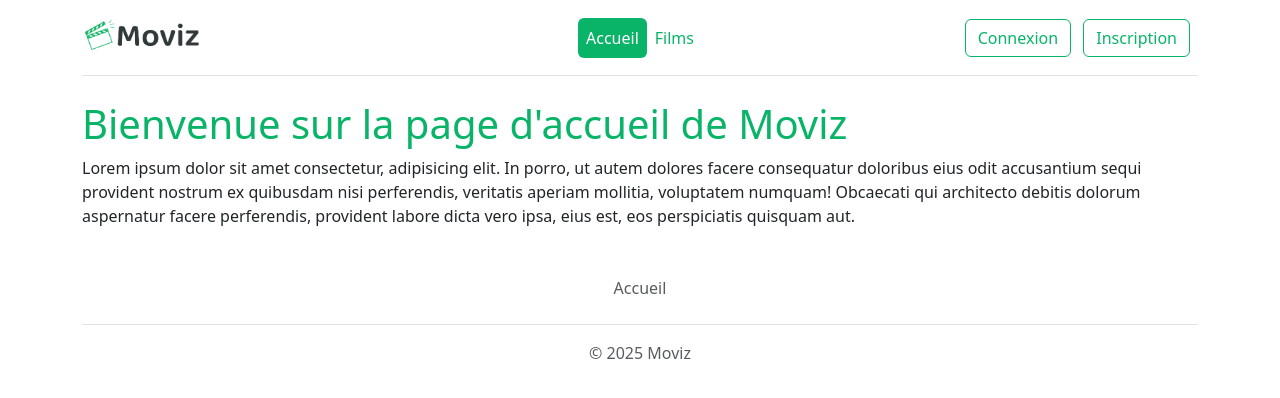
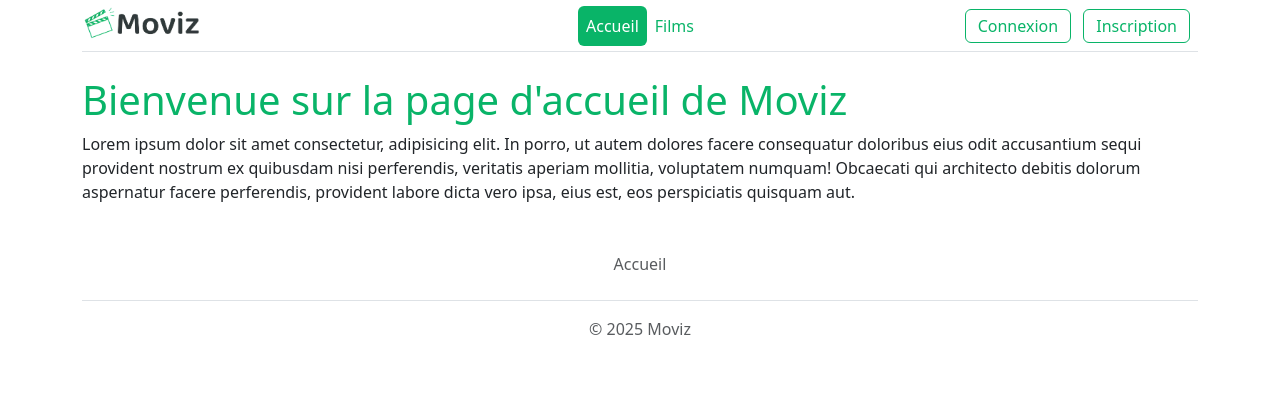
Before and after one commit to Emilien-GIBEAUD/Moviz, a PHP site: page / in a window 1280 px wide. Shown: the top 398 px of the page. Run offline with PHP 8.4, Linux system fonts and the light colour scheme.

Commit message:
update on header display

```diff
--- a/templates/header.php
+++ b/templates/header.php
@@ -24,7 +24,7 @@ use App\Tools\NavigationTools;
 <body>
 
     <div class="container">
-        <header class="d-flex flex-wrap align-items-center justify-content-center justify-content-md-between py-3 mb-4 border-bottom">
+        <header class="d-flex flex-wrap align-items-center justify-content-center justify-content-md-between py-1 mb-4 border-bottom">
             <div class="col-md-3 mb-2 mb-md-0">
                 <a href="/" class="d-inline-flex link-body-emphasis text-decoration-none">
                     <img width="120" src="./assets/images/logo-moviz.png" alt="Logo de Okaz">
@@ -43,10 +43,10 @@ use App\Tools\NavigationTools;
                 <ul class="nav nav-pills">
                     <span class="text-end ms-4 me-1 my-auto text-decoration-underline"><b>Admin :</b></span>
                     <li class="nav-item">
-                        <a href="/" class="nav-link px-2 text-center <?= NavigationTools::addActiveClass('xxx', 'xxx') ?>">Ajouter<br>film</a>
+                        <a href="/" class="nav-link px-2 py-1 text-center <?= NavigationTools::addActiveClass('xxx', 'xxx') ?>">Ajouter<br>film</a>
                     </li>
                     <li class="nav-item">
-                        <a href="/?controller=movie&action=list" class="nav-link px-2 text-center <?= NavigationTools::addActiveClass('xxx', 'xxx') ?>">Valider<br>critique</a>
+                        <a href="/?controller=movie&action=list" class="nav-link px-2 py-1 text-center <?= NavigationTools::addActiveClass('xxx', 'xxx') ?>">Valider<br>critique</a>
                     </li>
                 </ul>
             <?php } ?>
@@ -54,10 +54,10 @@ use App\Tools\NavigationTools;
             <div class="col-md-3 text-end">
                 <?php if (User::isLogged()) { ?>
                     <span><b><?= $pseudo ?></b> est connecté</span>
-                    <a href="/index.php?controller=auth&action=logout" class="btn btn-primary">Déconnexion</a>
+                    <a href="/index.php?controller=auth&action=logout" class="btn btn-primary py-1">Déconnexion</a>
                 <?php } else { ?>
-                    <a href="/index.php?controller=auth&action=login" class="btn btn-outline-primary me-2 <?= NavigationTools::addActiveClass('auth', 'login') ?>">Connexion</a>
-                    <a href="/index.php?controller=user&action=register" class="btn btn-outline-primary me-2 <?= NavigationTools::addActiveClass('user', 'register') ?>">Inscription</a>
+                    <a href="/index.php?controller=auth&action=login" class="btn btn-outline-primary me-2 py-1 <?= NavigationTools::addActiveClass('auth', 'login') ?>">Connexion</a>
+                    <a href="/index.php?controller=user&action=register" class="btn btn-outline-primary me-2 py-1 <?= NavigationTools::addActiveClass('user', 'register') ?>">Inscription</a>
                 <?php } ?>
             </div>
         </header>
```
